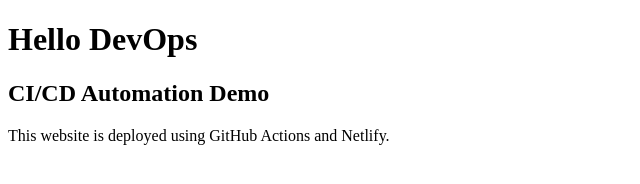
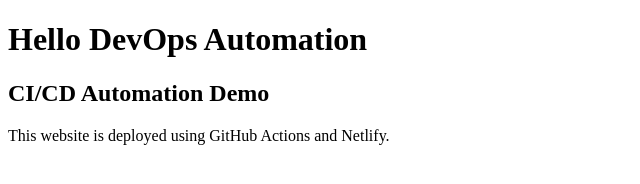
Before and after one commit to Stutideb/devops-webapp, a plain HTML site: page index.html in a window 1280 px wide. Shown: the whole page, without its empty margins (0-640 px from the left). Drawn offline with Linux system fonts and the light colour scheme.

Commit message:
Updated website

```diff
--- a/index.html
+++ b/index.html
@@ -6,7 +6,7 @@
 
 <body>
 
-<h1>Hello DevOps</h1>
+<h1>Hello DevOps Automation</h1>
 <h2>CI/CD Automation Demo</h2>
 
 <p>This website is deployed using GitHub Actions and Netlify.</p>
```
